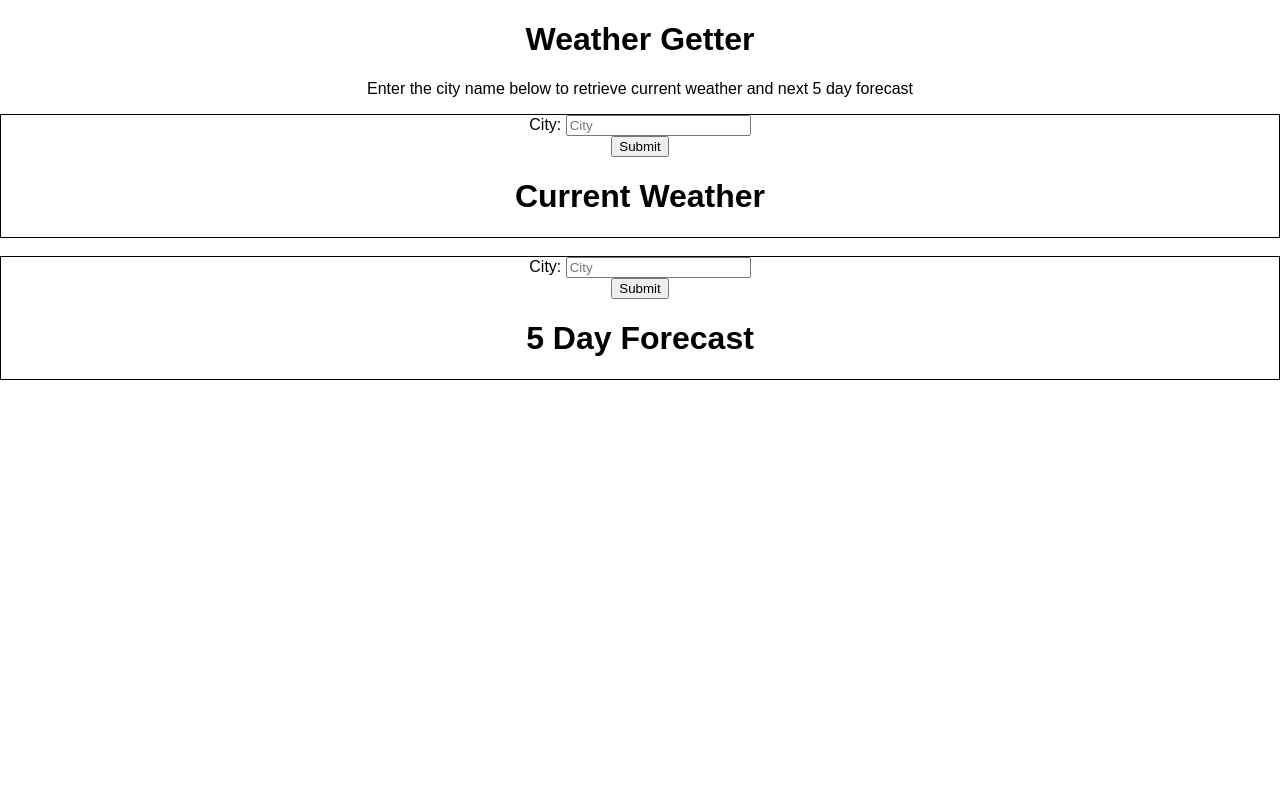
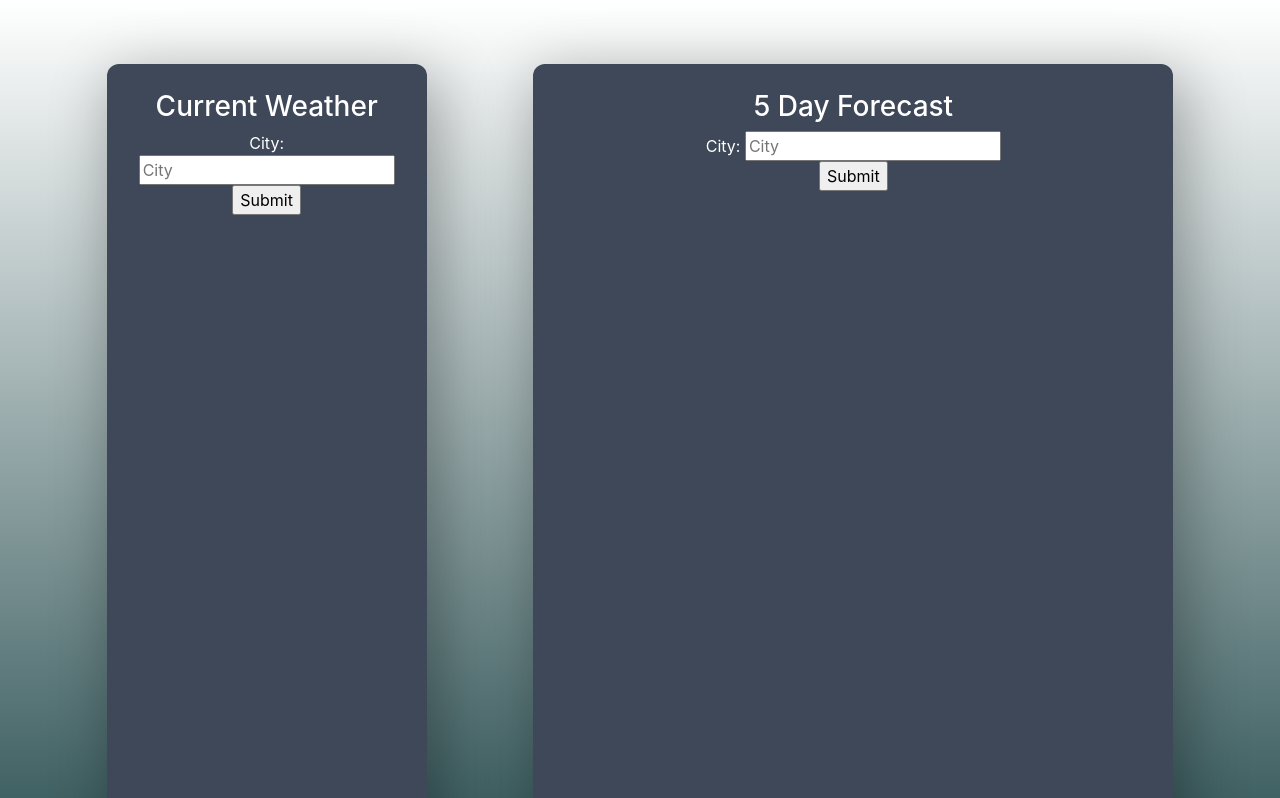
Before and after one commit to famartin/Weather-Getter, a React (Create React App) app in the folder client/: page / in a window 1280 px wide. Shown: the top 798 px of the page. Built offline with nearby package versions, Linux system fonts and the light colour scheme.

Commit message:
Bootstrap addded, styling begun

```diff
--- a/client/package.json
+++ b/client/package.json
@@ -4,6 +4,7 @@
   "private": true,
   "proxy": "http://localhost:4000",
   "dependencies": {
+    "bootstrap": "^4.1.3",
     "express": "^4.16.3",
     "node-fetch": "^2.2.0",
     "react": "^16.4.2",
--- a/client/src/App.css
+++ b/client/src/App.css
@@ -1,3 +1,33 @@
+body {
+	background-image: linear-gradient(#ffffff, #406163);
+	background-repeat: no-repeat;
+    background-attachment: fixed;
+}
+
 .App {
 	text-align:center;
+	margin-top: 4em;
+	height: 62em;
 }
+
+.Weather {
+	box-shadow: 8px 15px 60px 5px rgba(0, 0, 0, .3);
+	padding: 2%;
+	height: 60em;
+	background-color: rgb(62, 72, 88);
+	border-radius: .75em;
+	color: white;
+}
+
+.Forecast {
+	box-shadow: 8px 15px 60px 5px rgba(0, 0, 0, .3);
+	padding: 2%;
+	height: 60em;
+	background-color: rgb(62, 72, 88);
+	border-radius: .75em;
+	color: white;
+}
+
+.Title {
+	text-align: center;
+}
--- a/client/src/App.js
+++ b/client/src/App.js
@@ -1,5 +1,4 @@
 import React, { Component } from 'react';
-import Title from './components/Title';
 import Weather from './components/Weather';
 import Forecast from './components/Forecast';
 import './App.css';
@@ -7,10 +6,11 @@ import './App.css';
 class App extends Component {
 	render() {
     	return (
-			<div className="App">
-				<Title />
-				<Weather /><br />
-				<Forecast />
+			<div className="App container-fluid">
+				<div className="row">
+					<Weather />
+					<Forecast />
+				</div>
 			</div>
 		);
 	}
--- a/client/src/components/Forecast.js
+++ b/client/src/components/Forecast.js
@@ -151,9 +151,9 @@ class Forecast extends Component {
 
 	render() {
 		return (
-			<div style={{border: '1px solid black'}} className="Forecast">
+			<div className="Forecast col-md-6 offset-md-1">
+				<h3>5 Day Forecast</h3>
 				<Form getData={this.getForecast} />
-				<h1>5 Day Forecast</h1>
 				{
 					this.state.city &&
 					<p>Location: {this.state.city}</p>
--- a/client/src/components/Title.js
+++ b/client/src/components/Title.js
@@ -3,9 +3,8 @@ import React, { Component } from 'react';
 class Title extends Component {
 	render() {
 		return (
-			<div className="Title">
+			<div className="Title col-md-12">
 				<h1>Weather Getter</h1>
-				<p>Enter the city name below to retrieve current weather and next 5 day forecast</p>
 			</div>
 		);
 	}
--- a/client/src/components/Weather.js
+++ b/client/src/components/Weather.js
@@ -58,9 +58,9 @@ class Weather extends Component {
 
 	render() {
 		return (
-			<div style={{border:'1px solid black'}} className="Weather">
+			<div className="Weather col-md-3 offset-md-1">
+				<h3>Current Weather</h3>
 				<Form getData={this.getWeather} />
-				<h1>Current Weather</h1>
 				{
 					this.state.city &&
 					this.state.country &&
--- a/client/src/index.js
+++ b/client/src/index.js
@@ -2,6 +2,7 @@ import React from 'react';
 import ReactDOM from 'react-dom';
 import './index.css';
 import App from './App';
+import 'bootstrap/dist/css/bootstrap.min.css';
 import registerServiceWorker from './registerServiceWorker';
 
 ReactDOM.render(<App />, document.getElementById('root'));
--- a/package.json
+++ b/package.json
@@ -4,6 +4,7 @@
   "description": "",
   "main": "app.js",
   "dependencies": {
+    "bootstrap": "^4.1.3",
     "express": "^4.16.3",
     "node-fetch": "^2.2.0",
     "react": "^16.4.2",
```
Also changed, not shown: client/public/index.html (+0 -23 lines), 2 other files (tests, documents, lock files or other folders).
